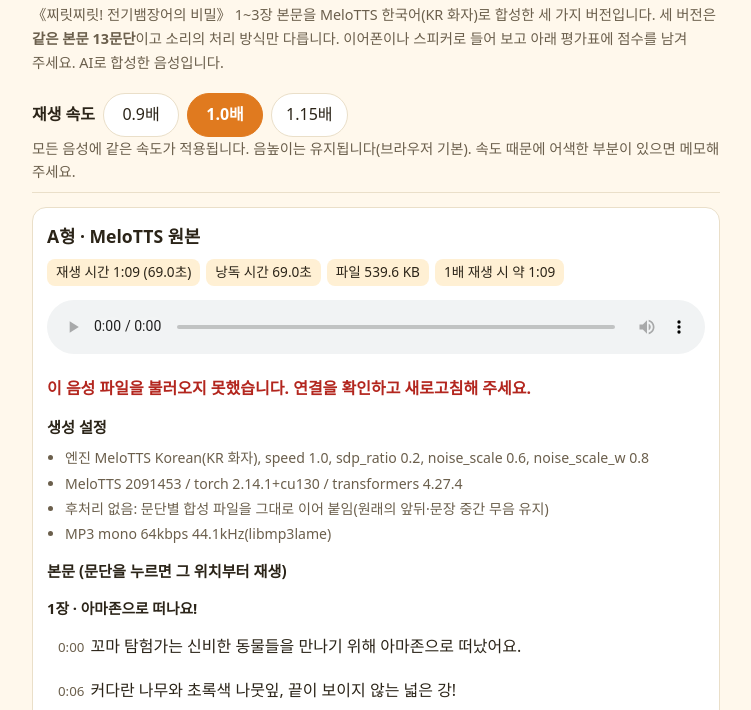
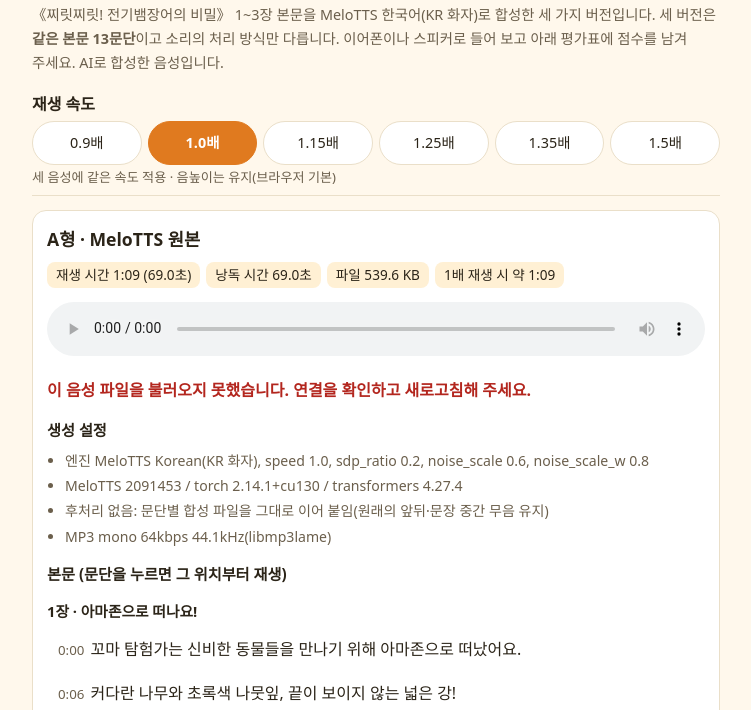
Before and after one commit to hahnjunhee/kids-storybooks, a plain HTML site: page narration-test/index.html in a window 1280 px wide. Shown: the part 84-794 px from the top of the page, without its empty margins (264-1015 px from the left). Drawn offline with Linux system fonts and the light colour scheme.

Commit message:
narration-test: 재생 속도 1.25/1.35/1.5배 추가 (#16)
청취 결과(A형 원본, 1.15배 선호)에 따라 더 빠른 속도를 비교할 수 있게 한다. MP3는 변경하지 않는다.

Co-Authored-By: Claude Sonnet 5.5 <noreply@anthropic.com>
Claude-Session: https://claude.ai/code/session_01KMfRDxeYR5goZdjwb6KJ1j

```diff
--- a/narration-test/index.html
+++ b/narration-test/index.html
@@ -19,10 +19,12 @@ p{margin:6px 0}
 .tag{display:inline-block;background:var(--on);border:1px solid var(--line);border-radius:999px;padding:2px 10px;font-size:.8rem;color:var(--sub)}
 .card{background:var(--card);border:1px solid var(--line);border-radius:14px;padding:14px;margin:14px 0}
 .sub{color:var(--sub);font-size:.9rem}
-.speed{position:sticky;top:0;z-index:5;background:var(--bg);padding:8px 0;margin:10px 0;border-bottom:1px solid var(--line)}
-.speed .row{display:flex;gap:8px;align-items:center;flex-wrap:wrap}
+.speed{position:sticky;top:0;z-index:5;background:var(--bg);padding:6px 0;margin:10px 0;border-bottom:1px solid var(--line)}
+#rateNote{font-size:.82rem;margin-top:2px}
+.speed .row{display:grid;grid-template-columns:repeat(6,1fr);gap:6px;align-items:center}
+.speed .lab{margin-bottom:4px}
 button,select{font:inherit;color:inherit}
-.pill{min-height:44px;min-width:76px;border:1px solid var(--line);background:var(--card);border-radius:999px;padding:6px 14px;cursor:pointer}
+.pill{min-height:44px;min-width:0;border:1px solid var(--line);background:var(--card);border-radius:999px;padding:6px 2px;font-size:.9rem;cursor:pointer}
 .pill[aria-pressed=true]{background:var(--accent);color:var(--accent-ink);border-color:var(--accent);font-weight:700}
 audio{width:100%;margin:8px 0}
 .meta{display:flex;flex-wrap:wrap;gap:6px;margin:6px 0}
@@ -40,7 +42,7 @@ select{min-height:44px;border:1px solid var(--line);border-radius:8px;background
 .copy{min-height:44px;border:1px solid var(--accent);background:var(--accent);color:var(--accent-ink);border-radius:10px;padding:8px 16px;font-weight:700;cursor:pointer}
 textarea{width:100%;min-height:150px;margin-top:8px;border:1px solid var(--line);border-radius:10px;padding:8px;background:var(--card);color:var(--ink);font:inherit;font-size:.88rem}
 a{color:var(--accent)}
-@media (max-width:360px){.pill{min-width:64px;padding:6px 8px}}
+@media (max-width:360px){.speed .row{gap:4px}.pill{font-size:.82rem}}
 </style>
 </head>
 <body>
@@ -50,10 +52,14 @@ a{color:var(--accent)}
 <p class="sub">《찌릿찌릿! 전기뱀장어의 비밀》 1~3장 본문을 MeloTTS 한국어(KR 화자)로 합성한 세 가지 버전입니다. 세 버전은 <b>같은 본문 13문단</b>이고 소리의 처리 방식만 다릅니다. 이어폰이나 스피커로 들어 보고 아래 평가표에 점수를 남겨 주세요. AI로 합성한 음성입니다.</p>
 
 <div class="speed" role="group" aria-label="재생 속도">
-  <div class="row"><b>재생 속도</b>
+  <div class="lab"><b>재생 속도</b></div>
+  <div class="row">
     <button class="pill" data-rate="0.9" aria-pressed="false">0.9배</button>
     <button class="pill" data-rate="1" aria-pressed="true">1.0배</button>
     <button class="pill" data-rate="1.15" aria-pressed="false">1.15배</button>
+    <button class="pill" data-rate="1.25" aria-pressed="false">1.25배</button>
+    <button class="pill" data-rate="1.35" aria-pressed="false">1.35배</button>
+    <button class="pill" data-rate="1.5" aria-pressed="false">1.5배</button>
   </div>
   <div class="sub" id="rateNote"></div>
 </div>
@@ -113,10 +119,10 @@ function setRate(r){rate=r;
   [].forEach.call(document.querySelectorAll('.pill'),function(b){b.setAttribute('aria-pressed',String(+b.dataset.rate===r))});
   Object.keys(audios).forEach(function(k){audios[k].playbackRate=r;audios[k].defaultPlaybackRate=r});
   D.versions.forEach(function(v){var e=document.getElementById('eff'+v.key);if(e)e.textContent=r+'배 재생 시 약 '+mmss(v.duration/r)});
-  document.getElementById('rateNote').textContent='모든 음성에 같은 속도가 적용됩니다. 음높이는 유지됩니다(브라우저 기본). 속도 때문에 어색한 부분이 있으면 메모해 주세요.';
+  document.getElementById('rateNote').textContent='세 음성에 같은 속도 적용 · 음높이는 유지(브라우저 기본)';
   lsSet('nt-rate',String(r))}
 [].forEach.call(document.querySelectorAll('.pill'),function(b){b.addEventListener('click',function(){setRate(+b.dataset.rate)})});
-var saved=parseFloat(lsGet('nt-rate'));setRate([0.9,1,1.15].indexOf(saved)>=0?saved:1);
+var saved=parseFloat(lsGet('nt-rate'));setRate([0.9,1,1.15,1.25,1.35,1.5].indexOf(saved)>=0?saved:1);
 
 var ev=document.getElementById('eval');
 D.versions.forEach(function(v){
```
Also changed, not shown: tools/narration-test/index.template.html (+13 -7 lines).
